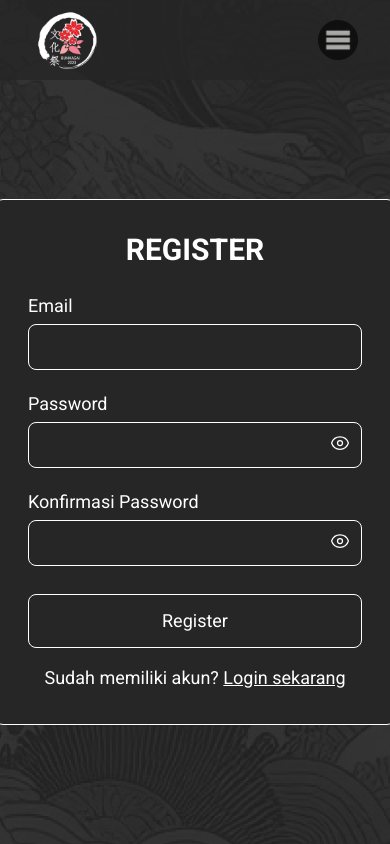
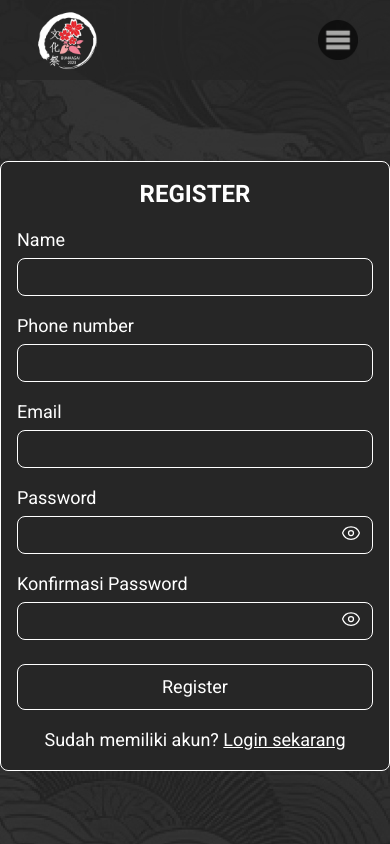
Before and after one commit to timothyjohan/bunkasai-istts-frontend, a React (Vite) app: page /register in a window 390 px wide. Shown: the top 844 px of the page. Built offline with nearby package versions, Linux system fonts and the light colour scheme.

Commit message:
field name dan phone number di page register

```diff
--- a/src/pages/Register.jsx
+++ b/src/pages/Register.jsx
@@ -4,6 +4,8 @@ import { useNavigate } from "react-router-dom";
 export default function Register() {
   const [showPassword, setShowPassword] = useState(false);
   const [showConfirmPassword, setShowConfirmPassword] = useState(false);
+  const [name, setName] = useState("");
+  const [phone_number, setPhoneNumber] = useState("");
   const [email, setEmail] = useState("");
   const [password, setPassword] = useState("");
   const [confirmPassword, setConfirmPassword] = useState("");
@@ -12,6 +14,16 @@ export default function Register() {
 
   const handleSubmit = (e) => {
     e.preventDefault();
+
+    if (!name.trim()) {
+      setError("Name tidak boleh kosong!");
+      return;
+    }
+
+    if (!phone_number.trim()) {
+      setError("Phone number tidak boleh kosong!");
+      return;
+    }
 
     if (!email.trim()) {
       setError("Email tidak boleh kosong!");
@@ -45,7 +57,7 @@ export default function Register() {
         headers: {
           "Content-Type": "application/json",
         },
-        body: JSON.stringify({ email, password }),
+        body: JSON.stringify({ email, password, name, phone_number }),
       });
       const data = await res.json();
 
@@ -62,13 +74,45 @@ export default function Register() {
   };
 
   return (
-    <div className="flex justify-center items-center h-screen bg-transparent">
-      <div className="mt-20 bg-neutral-800 border border-white rounded-lg p-8 w-2/5 min-w-[400px]">
-        <h1 className="text-3xl font-bold text-center text-white mb-6">
+    <div className="flex justify-center items-center min-h-screen bg-transparent">
+      <div className="mt-32 mb-10 bg-neutral-800 border border-white rounded-lg p-4 sm:p-8 w-full max-w-lg">
+        <h1 className="text-2xl sm:text-3xl font-bold text-center text-white mb-4 sm:mb-6">
           REGISTER
         </h1>
-        <form className="mt-6" onSubmit={handleSubmit}>
-          <div className="mb-5">
+        <form className="mt-4 sm:mt-6" onSubmit={handleSubmit}>
+          <div className="mb-4 sm:mb-5">
+            <label
+              htmlFor="name"
+              className="block text-lg font-medium text-white"
+            >
+              Name
+            </label>
+            <input
+              type="text"
+              id="name"
+              name="name"
+              value={name}
+              onChange={(e) => setName(e.target.value)}
+              className="w-full px-2 sm:px-3 py-1 sm:py-2 mt-1 text-lg text-white bg-transparent border border-white rounded-lg focus:outline-none focus:ring-1 focus:ring-white"
+            />
+          </div>
+          <div className="mb-4 sm:mb-5">
+            <label
+              htmlFor="phone_number"
+              className="block text-lg font-medium text-white"
+            >
+              Phone number
+            </label>
+            <input
+              type="text"
+              id="phone_number"
+              name="phone_number"
+              value={phone_number}
+              onChange={(e) => setPhoneNumber(e.target.value)}
+              className="w-full px-2 sm:px-3 py-1 sm:py-2 mt-1 text-lg text-white bg-transparent border border-white rounded-lg focus:outline-none focus:ring-1 focus:ring-white"
+            />
+          </div>
+          <div className="mb-4 sm:mb-5">
             <label
               htmlFor="email"
               className="block text-lg font-medium text-white"
@@ -81,10 +125,10 @@ export default function Register() {
               name="email"
               value={email}
               onChange={(e) => setEmail(e.target.value)}
-              className="w-full px-3 py-2 mt-1 text-lg text-white bg-transparent border border-white rounded-lg focus:outline-none focus:ring-1 focus:ring-white"
+              className="w-full px-2 sm:px-3 py-1 sm:py-2 mt-1 text-lg text-white bg-transparent border border-white rounded-lg focus:outline-none focus:ring-1 focus:ring-white"
             />
           </div>
-          <div className="mb-5">
+          <div className="mb-4 sm:mb-5">
             <label
               htmlFor="password"
               className="block text-lg font-medium text-white"
@@ -98,7 +142,7 @@ export default function Register() {
                 name="password"
                 value={password}
                 onChange={(e) => setPassword(e.target.value)}
-                className="w-full px-3 py-2 mt-1 text-lg text-white bg-transparent border border-white rounded-lg focus:outline-none focus:ring-1 focus:ring-white"
+                className="w-full px-2 sm:px-3 py-1 sm:py-2 mt-1 text-lg text-white bg-transparent border border-white rounded-lg focus:outline-none focus:ring-1 focus:ring-white"
               />
               <button
                 type="button"
@@ -144,7 +188,7 @@ export default function Register() {
               </button>
             </div>
           </div>
-          <div className="mb-5">
+          <div className="mb-4 sm:mb-5">
             <label
               htmlFor="confirmPassword"
               className="block text-lg font-medium text-white"
@@ -158,7 +202,7 @@ export default function Register() {
                 name="confirmPassword"
                 value={confirmPassword}
                 onChange={(e) => setConfirmPassword(e.target.value)}
-                className="w-full px-3 py-2 mt-1 text-lg text-white bg-transparent border border-white rounded-lg focus:outline-none focus:ring-1 focus:ring-white"
+                className="w-full px-2 sm:px-3 py-1 sm:py-2 mt-1 text-lg text-white bg-transparent border border-white rounded-lg focus:outline-none focus:ring-1 focus:ring-white"
               />
               <button
                 type="button"
@@ -213,7 +257,7 @@ export default function Register() {
 
           <button
             type="submit"
-            className="w-full px-3 py-3 mt-2 mb-4 text-lg text-white bg-transparent border border-white rounded-lg hover:bg-white/10 transition-colors"
+            className="w-full px-2 sm:px-3 py-2 sm:py-3 mt-2 mb-4 text-lg text-white bg-transparent border border-white rounded-lg hover:bg-white/10 transition-colors"
           >
             Register
           </button>
```
